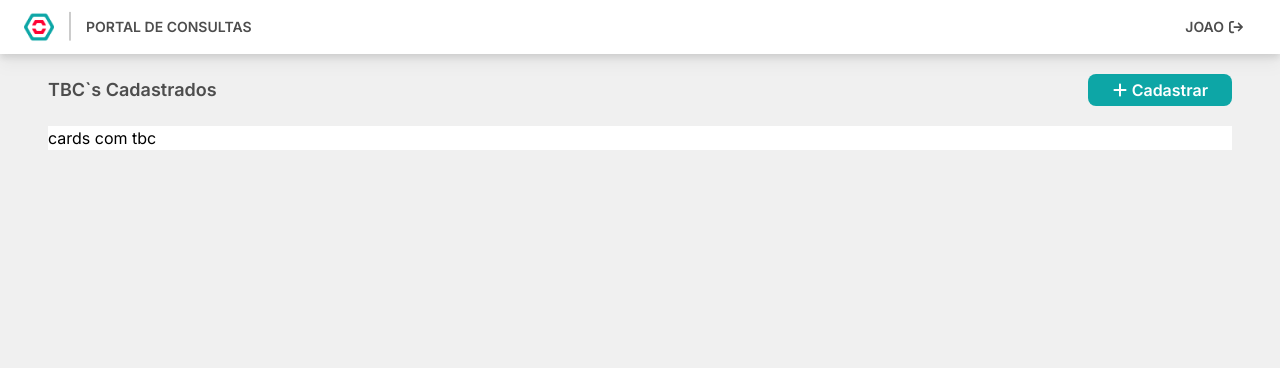
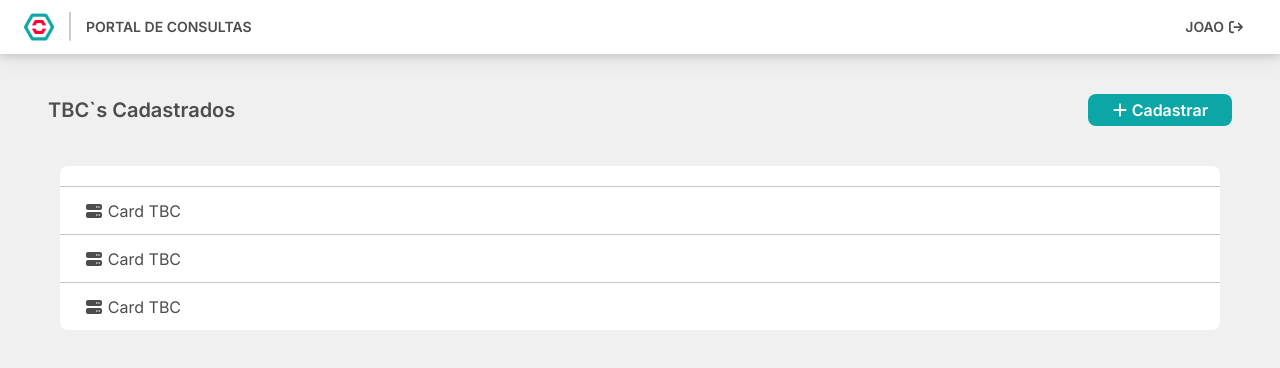
Before and after one commit to JoaoVitorMirandaBandeira/portal_de_consultas_frontend, a Next.js app: page /tbcs/1 in a window 1280 px wide. Shown: the top 368 px of the page. Built offline with nearby package versions, Linux system fonts and the light colour scheme.

Commit message:
Criando o card de TBCS

```diff
--- a/src/app/tbcs/[userID]/page.tsx
+++ b/src/app/tbcs/[userID]/page.tsx
@@ -1,6 +1,7 @@
 import Navbar from "@/components/navBar/navBar";
 import { FontAwesomeIcon } from "@fortawesome/react-fontawesome";
 import { faPlus } from "@fortawesome/free-solid-svg-icons";
+import CardTBC from "@/components/cardTbc/cardTbc";
 
 interface TbcsPropsInteface {
     params: { userID: string }
@@ -11,12 +12,14 @@ const Tbcs = ({ params }: TbcsPropsInteface) => {
         <>
             <Navbar userName="Joao" />
             <main className="mx-12">
-                <section className="flex justify-between py-5 items-center">
-                    <h3 className="font-semibold  text-primaryRubeus-gray text-lg">TBC`s Cadastrados</h3>
+                <section className="flex justify-between py-10 items-center ">
+                    <h3 className="font-semibold  text-primaryRubeus-gray text-xl">TBC`s Cadastrados</h3>
                     <button className="bg-primaryRubeus-green px-6 py-1 rounded-lg text-white font-semibold flex items-center"><FontAwesomeIcon className="w-4 mr-1" icon={faPlus} />Cadastrar</button>
                 </section>
-                <section className="bg-white">
-                    <h1>cards com tbc</h1>
+                <section className="bg-white w-[98%] mx-auto pt-5 rounded-lg">
+                    <CardTBC/>
+                    <CardTBC/>
+                    <CardTBC/>
                 </section>
             </main>
         </>
--- /dev/null
+++ b/src/components/cardTbc/cardTbc.tsx
@@ -0,0 +1,14 @@
+import { faServer } from "@fortawesome/free-solid-svg-icons"
+import { FontAwesomeIcon } from "@fortawesome/react-fontawesome"
+
+const CardTBC = () => {
+    return (
+        <>
+            <div className="flex h-12 px-5 border-t-[1px] border-primaryRubeus-grayLight text-primaryRubeus-gray items-center">
+                <FontAwesomeIcon icon={faServer} className="w-7"/>
+                <h1>Card TBC</h1>
+            </div>
+        </>
+    )
+}
+export default CardTBC
```
